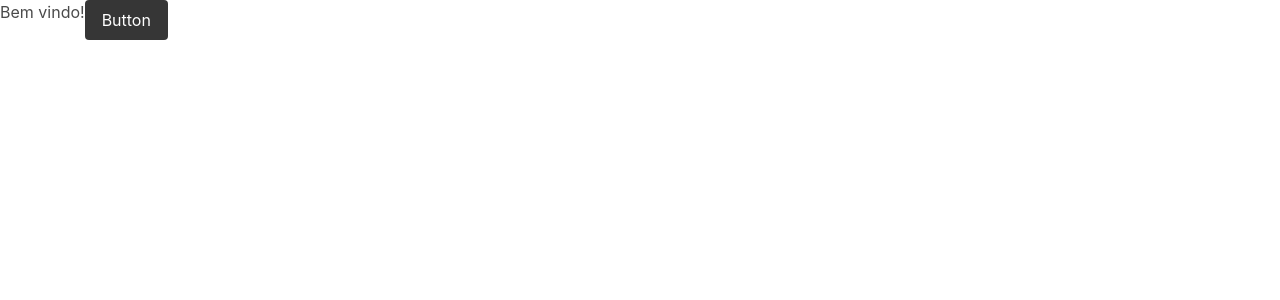
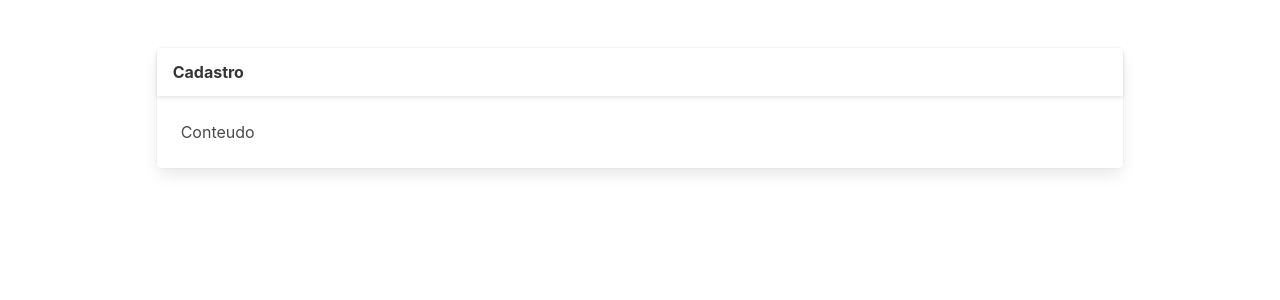
Before and after one commit to marcosmour/vendasappfrontend, a Next.js app: page / in a window 1280 px wide. Shown: the top 300 px of the page. Built offline with nearby package versions, Linux system fonts and the light colour scheme.

Commit message:
Criando o Template

```diff
--- /dev/null
+++ b/src/components/index.ts
@@ -0,0 +1 @@
+export { Layout } from './layout'
--- /dev/null
+++ b/src/components/layout/index.tsx
@@ -0,0 +1,31 @@
+export const Layout: React.FC = () =>{
+    return(
+        <div className="app">
+            <section className="main-content columns is-fullheight">
+                {/** menu ficara aqui */}
+
+                <div className="container column is-10">
+                    <div className="section">
+                        <div className="card">
+                            <div className="card-header">
+                                <p className="card-header-title">
+                                    Cadastro
+                                </p>
+                             </div>
+                                <div className="card-content">
+                                    <div className="content">
+                                        Conteudo
+
+                                </div>
+
+                            </div>
+
+                        </div>
+                    </div>
+
+                </div>
+
+            </section>
+        </div>
+    )
+}
--- a/src/pages/index.tsx
+++ b/src/pages/index.tsx
@@ -1,5 +1,6 @@
 //import type { NextPage } from 'next'
 import Head from 'next/head'
+import { Layout} from '../components'
 
 const Home: React.FC = ()=>{
   return (
@@ -9,8 +10,8 @@
         <meta name="description" content="Generated by create next app" />
         <link rel="icon" href="/favicon.ico" />
       </Head>
-     Bem vindo!
-     <button className="button is-dark">Button</button>
+
+     <Layout />
     </div>
   )
 
--- a/tsconfig.json
+++ b/tsconfig.json
@@ -1,5 +1,6 @@
 {
   "compilerOptions": {
+    "baseUrl": "src",
     "target": "es5",
     "lib": ["dom", "dom.iterable", "esnext"],
     "allowJs": true,
```
